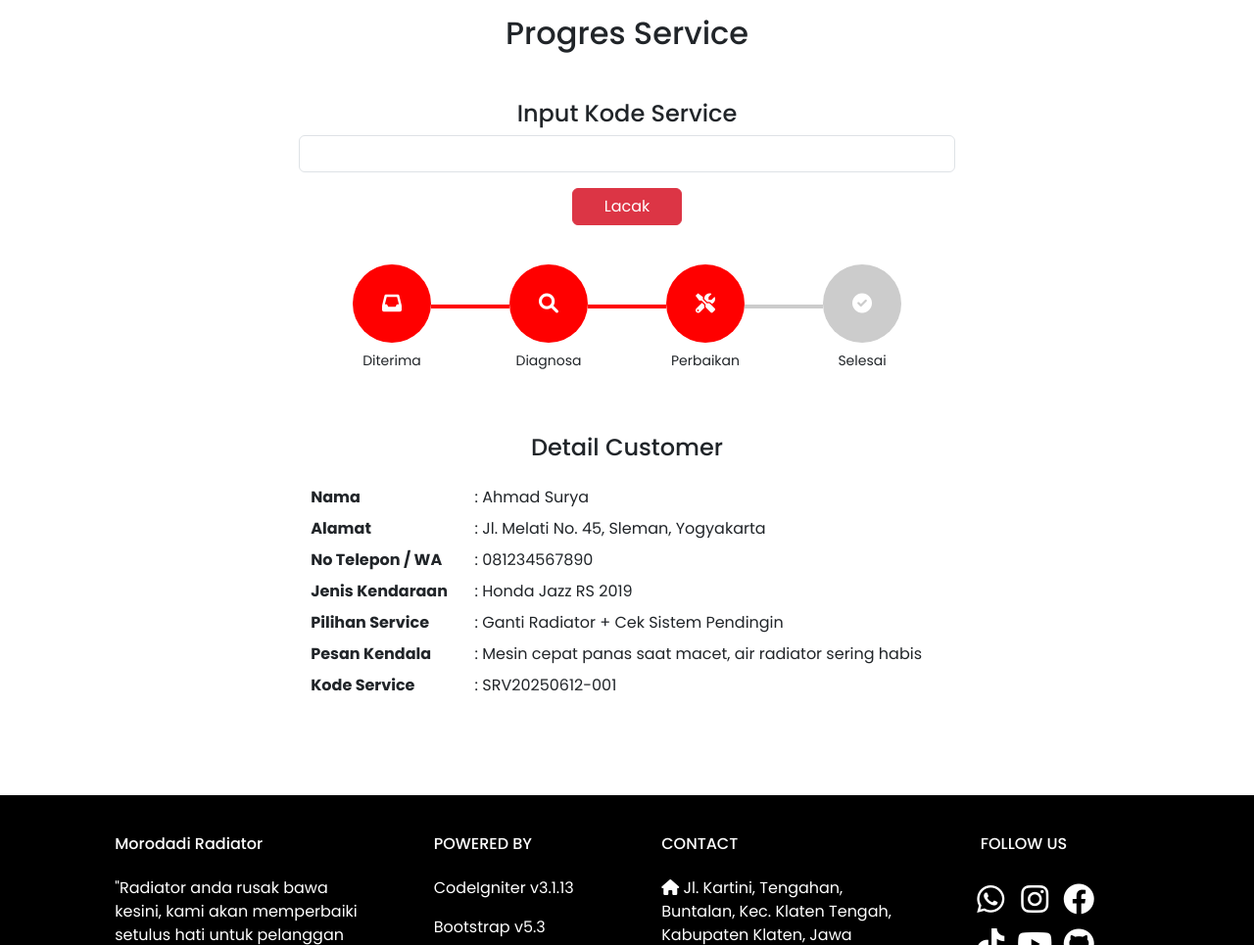
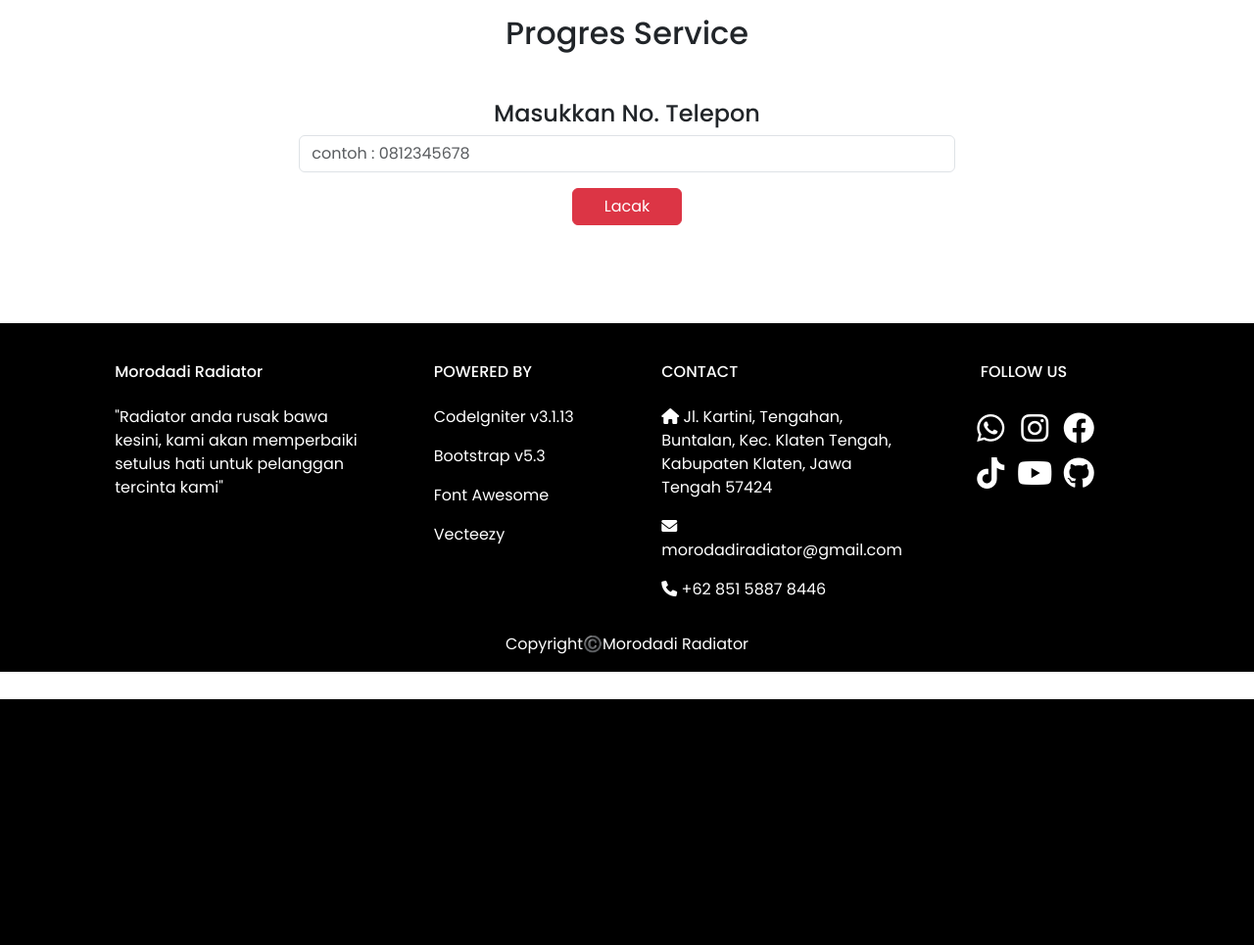
Before and after one commit to Lutpiiz/morodadi, a CodeIgniter app: page /morodadi/lacak in a window 1280 px wide. Shown: the part 86-1051 px from the top of the page at 98% size. After the commit the page ends 800 px from the top, so only its background shows below. Run offline with CodeIgniter, Linux system fonts and the light colour scheme.

Commit message:
fitur pelacakan

```diff
--- a/application/config/config.php
+++ b/application/config/config.php
@@ -35,7 +35,7 @@ $config['base_url'] = 'http://localhost/morodadi/';
 | variable so that it is blank.
 |
 */
-$config['index_page'] = 'index.php';
+$config['index_page'] = '';
 
 /*
 |--------------------------------------------------------------------------
--- a/application/controllers/Lacak.php
+++ b/application/controllers/Lacak.php
@@ -3,9 +3,21 @@ defined('BASEPATH') OR exit('No direct script access allowed');
 
 class Lacak extends CI_Controller {
 
+    public function __construct() {
+        parent::__construct();
+        $this->load->model('Mlacak');
+    }
+
     public function index() {
+        $data['order'] = null;
+
+        if ($this->input->post('kode_service')) {
+            $kode = $this->input->post('kode_service');
+            $data['order'] = $this->Mlacak->get_by_kode($kode);
+        }
+
         $this->load->view('header');
-		$this->load->view('pelacakan');
-		$this->load->view('footer');
+        $this->load->view('pelacakan', $data);
+        $this->load->view('footer');
     }
 }
--- /dev/null
+++ b/application/models/Mlacak.php
@@ -0,0 +1,7 @@
+<?php
+class Mlacak extends CI_Model {
+
+    public function get_by_kode($kode) {
+        return $this->db->get_where('orderan', ['no_telepon' => $kode])->row_array();
+    }
+}
--- a/application/views/pelacakan.php
+++ b/application/views/pelacakan.php
@@ -1,26 +1,25 @@
 <div class="container">
     <h2 class="text-center mt-3">Progres Service</h2>
-    <h4 class="text-center mt-5">Input Kode Service</h4>
+    <h4 class="text-center mt-5">Masukkan No. Telepon</h4>
     <form action="" method="post" style="text-align: center;">
-        <input type="text" class="form-control" name="kode_service" style="margin: auto; width: 60%;">
-        <button type="submit" class="btn btn-danger mt-3" style=" width: 10%;">Lacak</button>
+        <input type="text" class="form-control" name="kode_service" placeholder="contoh : 0812345678" style="margin: auto; width: 60%;">
+        <button type="submit" class="btn btn-danger mt-3" style="width: 10%;">Lacak</button>
     </form>
 
     <?php
-    // Simulasi status dari backend (misalnya dari database)
-    $status = 'perbaikan'; // Ganti dengan nilai aktual dari database: 'diterima', 'diagnosa', 'perbaikan', 'selesai'
-
     $step_status = [
-        'diterima' => 1,
+        'masuk' => 1,
         'diagnosa' => 2,
         'perbaikan' => 3,
         'selesai' => 4
     ];
 
-    $currentStep = isset($step_status[$status]) ? $step_status[$status] : 0;
+    if ($order) :
+        $currentStep = isset($step_status[$order['status_orderan']]) ? $step_status[$order['status_orderan']] : 0;
     ?>
 
-    <div class="progress-tracker">
+    <!-- PROGRESS TRACKER -->
+    <div class="progress-tracker mt-5">
         <div class="step-group">
             <div class="icon <?php if ($currentStep >= 1) echo 'active'; ?>"><i class="fas fa-inbox"></i></div>
             <p>Diterima</p>
@@ -42,41 +41,38 @@
         </div>
     </div>
 
+    <!-- DETAIL CUSTOMER -->
     <div class="container mt-5" style="width: 60%;">
         <h4 class="text-center mb-4">Detail Customer</h4>
-
         <div style="margin: auto;">
             <div class="row mb-2">
                 <div class="col-md-3 fw-bold">Nama</div>
-                <div class="col-md-9">: Ahmad Surya</div>
+                <div class="col-md-9">: <?= $order['nama'] ?></div>
             </div>
             <div class="row mb-2">
                 <div class="col-md-3 fw-bold">Alamat</div>
-                <div class="col-md-9">: Jl. Melati No. 45, Sleman, Yogyakarta</div>
+                <div class="col-md-9">: <?= $order['alamat'] ?></div>
             </div>
             <div class="row mb-2">
                 <div class="col-md-3 fw-bold">No Telepon / WA</div>
-                <div class="col-md-9">: 081234567890</div>
+                <div class="col-md-9">: <?= $order['no_telepon'] ?></div>
             </div>
             <div class="row mb-2">
                 <div class="col-md-3 fw-bold">Jenis Kendaraan</div>
-                <div class="col-md-9">: Honda Jazz RS 2019</div>
+                <div class="col-md-9">: <?= $order['jenis_kendaraan'] ?></div>
             </div>
             <div class="row mb-2">
                 <div class="col-md-3 fw-bold">Pilihan Service</div>
-                <div class="col-md-9">: Ganti Radiator + Cek Sistem Pendingin</div>
+                <div class="col-md-9">: <?= $order['pilihan_servis'] ?></div>
             </div>
             <div class="row mb-2">
                 <div class="col-md-3 fw-bold">Pesan Kendala</div>
-                <div class="col-md-9">: Mesin cepat panas saat macet, air radiator sering habis</div>
-            </div>
-            <div class="row mb-2">
-                <div class="col-md-3 fw-bold">Kode Service</div>
-                <div class="col-md-9">: SRV20250612-001</div>
+                <div class="col-md-9">: <?= $order['pesan_kendala'] ?></div>
             </div>
         </div>
     </div>
 
-
-
+    <?php elseif ($this->input->post('kode_service')): ?>
+        <div class="alert alert-danger mt-4 text-center">Data tidak ditemukan untuk kode service: <strong><?= $this->input->post('kode_service') ?></strong></div>
+    <?php endif; ?>
 </div>
```
Also changed, not shown: application/views/service.php (+5 -4 lines).
